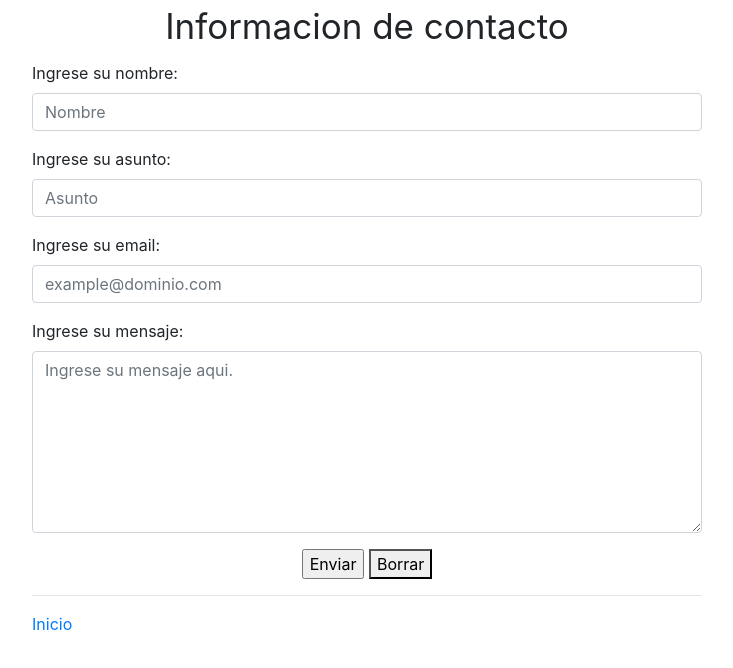
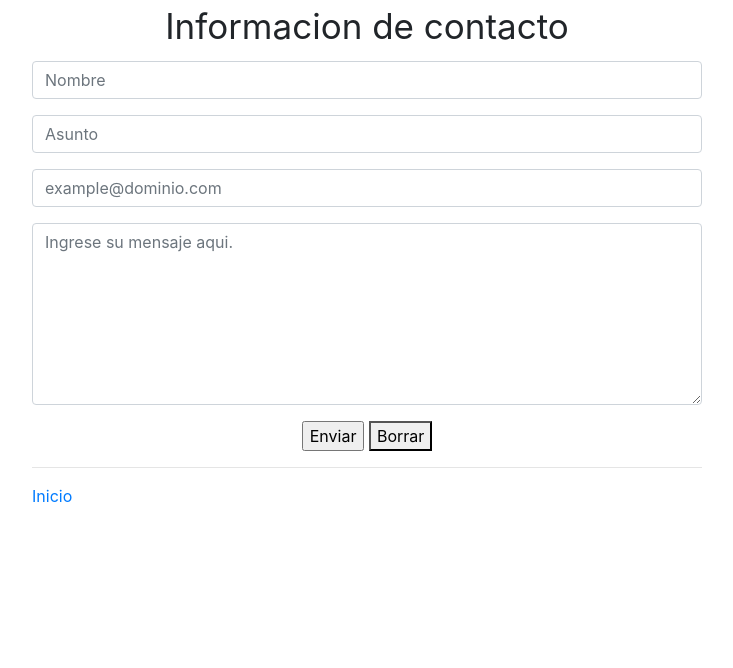
Before and after one commit to fernandocely/introduccion-html, a plain HTML site: page contacto.html in a window 1280 px wide. Shown: the whole page, without its empty margins (273-1006 px from the left). Drawn offline with nearby package versions, Linux system fonts and the light colour scheme.

Commit message:
version 2.1

```diff
--- a/contacto.html
+++ b/contacto.html
@@ -16,23 +16,19 @@
 
                         <legend style="font-size:35px;"class="text-center header">Informacion de contacto</legend>
                         <div class="form-group">
-                        	    <label for="nombre">Ingrese su nombre:</label>
-                                <input name="nombre" type="text" id="nombre" placeholder="Nombre" class="form-control" required>
+                        	    <input name="nombre" type="text" id="nombre" placeholder="Nombre" class="form-control" required>
                         </div>
 
                         <div class="form-group">
-                        	    <label for="asunto">Ingrese su asunto:</label>
-                                <input  name="asunto" type="text" id="asunto" placeholder="Asunto" class="form-control" required>
+                        	    <input  name="asunto" type="text" id="asunto" placeholder="Asunto" class="form-control" required>
                         </div>
 
                         <div class="form-group">
-                        	    <label for="email">Ingrese su email:</label>
-                                <input  name="email" type="email" id="email" value placeholder="example@dominio.com" class="form-control" required>
+                        	    <input  name="email" type="email" id="email" value placeholder="example@dominio.com" class="form-control" required>
                         </div>
 
                         <div class="form-group">
-                        	    <label for="mensaje">Ingrese su mensaje:</label>
-                                <textarea class="form-control" id="mensaje" name="mensage" placeholder="Ingrese su mensaje aqui." rows="7" required></textarea>
+                        	    <textarea class="form-control" id="mensaje" name="mensage" placeholder="Ingrese su mensaje aqui." rows="7" required></textarea>
                            </div>
 
                         <div class="form-group">
```
